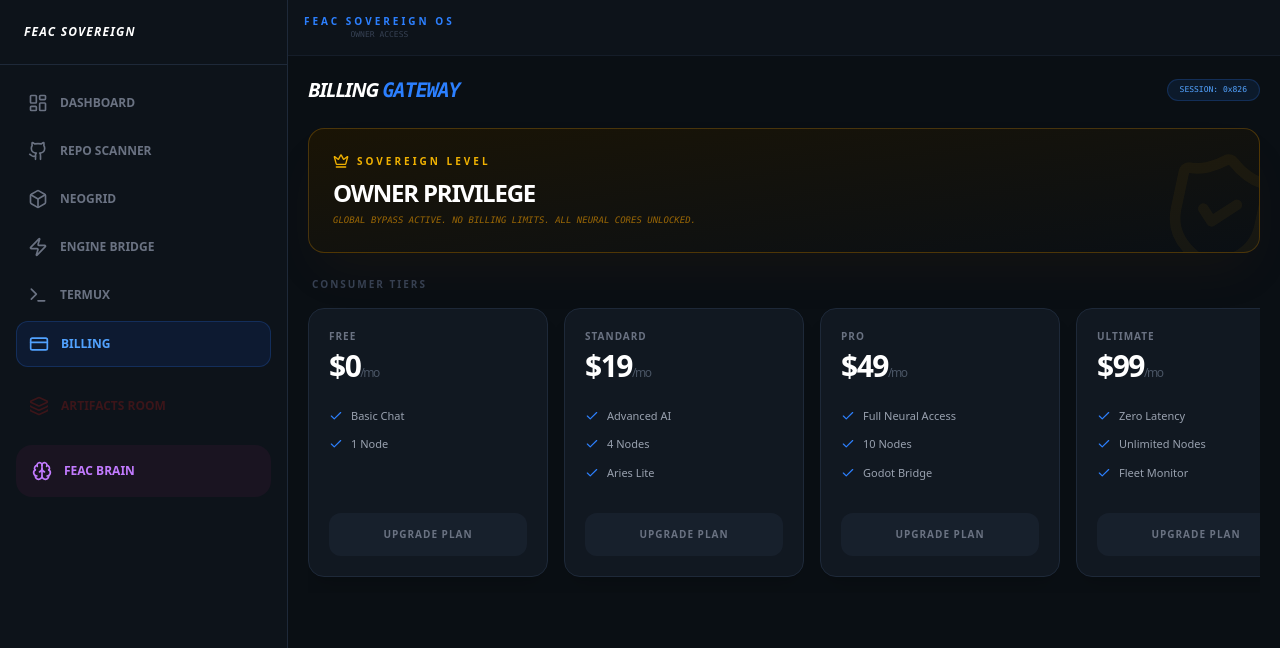
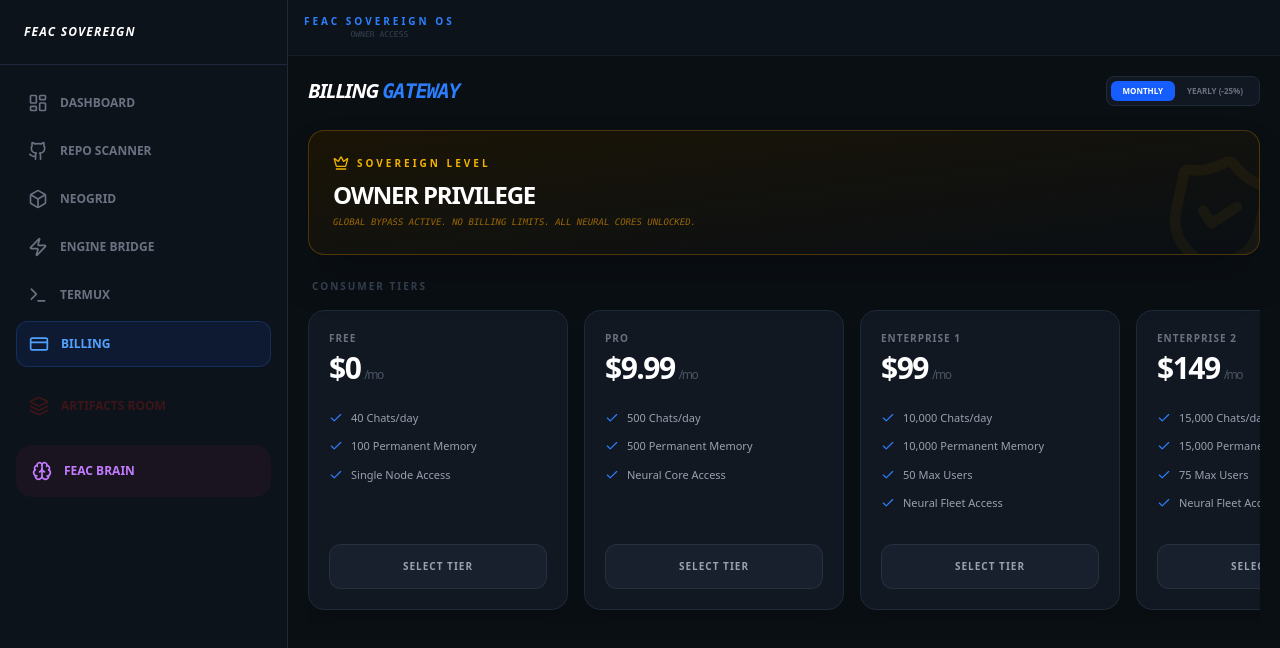
Before and after one commit to DzikriFauzan-app/Feac-ultimate-sovereign, a React app in the folder frontend/: page / in a window 1280 px wide. Both pictures are taken after a click on the button "BILLING". Shown: the top 648 px of the page. Built offline with nearby package versions, Linux system fonts and the light colour scheme; the HTML template or start-up script is replaced by a standard one.

Commit message:
UI: Synchronize Billing with Protocol 15.5-18.3 (Enterprise scaling & Platinum)

```diff
--- a/frontend/src/components/Billing/index.tsx
+++ b/frontend/src/components/Billing/index.tsx
@@ -1,23 +1,81 @@
+import React, { useState } from 'react';
 import { Check, Crown, ShieldCheck } from 'lucide-react';
 
 const Billing = ({ currentTier = 'OWNER' }: { currentTier?: string }) => {
+  const [isYearly, setIsYearly] = useState(false);
+
+  // LOGIC: Kalkulasi Harga & Diskon 25%
+  const getPrice = (monthlyPrice: number) => {
+    if (!isYearly) return `$${monthlyPrice}`;
+    const yearlyTotal = monthlyPrice * 12;
+    const discounted = yearlyTotal * 0.75;
+    return `$${discounted.toFixed(2)}`;
+  };
+
+  // GENERATOR: Enterprise Tiers (Level 1-10)
+  const generateEnterpriseTiers = () => {
+    return Array.from({ length: 10 }, (_, i) => {
+      const level = i + 1;
+      const basePrice = 99 + (i * 50);
+      const chatLimit = 10000 + (i * 5000);
+      const users = 50 + (i * 25);
+
+      return {
+        name: `Enterprise ${level}`,
+        price: getPrice(basePrice),
+        features: [
+          `${chatLimit.toLocaleString()} Chats/day`,
+          `${chatLimit.toLocaleString()} Permanent Memory`,
+          `${users} Max Users`,
+          'Neural Fleet Access'
+        ],
+        color: 'emerald'
+      };
+    });
+  };
+
   const tiers = [
-    { name: 'Free', price: '$0', features: ['Basic Chat', '1 Node'], color: 'gray' },
-    { name: 'Standard', price: '$19', features: ['Advanced AI', '4 Nodes', 'Aries Lite'], color: 'blue' },
-    { name: 'Pro', price: '$49', features: ['Full Neural Access', '10 Nodes', 'Godot Bridge'], color: 'purple' },
-    { name: 'Ultimate', price: '$99', features: ['Zero Latency', 'Unlimited Nodes', 'Fleet Monitor'], color: 'emerald' },
+    {
+      name: 'Free',
+      price: '$0',
+      features: ['40 Chats/day', '100 Permanent Memory', 'Single Node Access'],
+      color: 'gray'
+    },
+    {
+      name: 'Pro',
+      price: getPrice(9.99),
+      features: ['500 Chats/day', '500 Permanent Memory', 'Neural Core Access'],
+      color: 'purple'
+    },
+    ...generateEnterpriseTiers(),
+    {
+      name: 'Platinum',
+      price: getPrice(999),
+      features: ['Unlimited Chats/day', 'Unlimited Memory', '500 Max Users', 'Sovereign Priority'],
+      color: 'yellow'
+    }
   ];
 
   return (
     <div className="p-5 pb-24 space-y-6 animate-in slide-in-from-bottom-4 duration-500">
       <div className="flex items-center justify-between">
         <h2 className="text-xl font-black text-white uppercase italic tracking-tighter">Billing <span className="text-blue-500 font-mono">Gateway</span></h2>
-        <span className="text-[8px] font-mono bg-blue-500/10 text-blue-400 px-3 py-1 rounded-full border border-blue-500/20">SESSION: 0x826</span>
+
+        {/* TOGGLE: Monthly vs Yearly */}
+        <div className="flex bg-[#111821] p-1 rounded-lg border border-gray-800">
+          <button
+            onClick={() => setIsYearly(false)}
+            className={`px-3 py-1 text-[8px] font-black uppercase rounded-md transition-all ${!isYearly ? 'bg-blue-600 text-white' : 'text-gray-500'}`}
+          >Monthly</button>
+          <button
+            onClick={() => setIsYearly(true)}
+            className={`px-3 py-1 text-[8px] font-black uppercase rounded-md transition-all ${isYearly ? 'bg-blue-600 text-white' : 'text-gray-500'}`}
+          >Yearly (-25%)</button>
+        </div>
       </div>
 
-      {/* OWNER STATUS PANEL */}
       {currentTier === 'OWNER' && (
-        <div className="bg-gradient-to-br from-[#1a1405] to-[#0a0f14] border border-yellow-600/30 rounded-2xl p-6 relative overflow-hidden shadow-2xl shadow-yellow-900/10">
+        <div className="bg-gradient-to-br from-[#1a1405] to-[#0a0f14] border border-yellow-600/30 rounded-2xl p-6 relative overflow-hidden shadow-2xl">
           <div className="relative z-10">
             <div className="flex items-center space-x-2 text-yellow-500 mb-2">
               <Crown className="w-4 h-4" />
@@ -32,17 +90,19 @@ const Billing = ({ currentTier = 'OWNER' }: { currentTier?: string }) => {
         </div>
       )}
 
-      {/* TIERS LIST */}
       <div className="space-y-4">
         <p className="text-[10px] font-black text-gray-700 uppercase tracking-[0.2em] px-1">Consumer Tiers</p>
         <div className="flex space-x-4 overflow-x-auto pb-4 custom-scrollbar snap-x">
           {tiers.map((tier) => (
-            <div key={tier.name} className={`min-w-[240px] snap-center bg-[#111821] border ${currentTier === tier.name ? 'border-blue-500 bg-[#161e29]' : 'border-gray-800'} rounded-2xl p-5 flex flex-col shadow-xl`}>
+            <div key={tier.name} className={`min-w-[260px] snap-center bg-[#111821] border ${currentTier === tier.name ? 'border-blue-500 bg-[#161e29]' : 'border-gray-800'} rounded-2xl p-5 flex flex-col shadow-xl transition-all`}>
               <div className="flex justify-between items-start">
                 <p className="text-[10px] font-bold text-gray-500 uppercase tracking-widest">{tier.name}</p>
-                {currentTier === tier.name && <div className="w-2 h-2 bg-blue-500 rounded-full animate-ping"></div>}
+                {tier.name === 'Platinum' && <Crown className="w-3 h-3 text-yellow-500" />}
               </div>
-              <p className="text-3xl font-black text-white mt-1 tracking-tighter">{tier.price}<span className="text-xs text-gray-600 font-normal">/mo</span></p>
+              <p className="text-3xl font-black text-white mt-1 tracking-tighter">
+                {tier.price}
+                <span className="text-xs text-gray-600 font-normal ml-1">/{isYearly ? 'yr' : 'mo'}</span>
+              </p>
 
               <div className="mt-6 space-y-3 flex-1">
                 {tier.features.map(f => (
@@ -53,8 +113,8 @@ const Billing = ({ currentTier = 'OWNER' }: { currentTier?: string }) => {
                 ))}
               </div>
 
-              <button className={`mt-8 w-full py-3.5 rounded-xl text-[10px] font-black uppercase tracking-widest transition-all active:scale-95 ${currentTier === tier.name ? 'bg-blue-600 text-white shadow-lg shadow-blue-900/40' : 'bg-gray-800/50 text-gray-500'}`}>
-                {currentTier === tier.name ? 'Current Active' : 'Upgrade Plan'}
+              <button className={`mt-8 w-full py-3.5 rounded-xl text-[10px] font-black uppercase tracking-widest transition-all ${currentTier === tier.name ? 'bg-blue-600 text-white shadow-lg' : 'bg-gray-800/50 text-gray-400 border border-gray-700/50'}`}>
+                {currentTier === tier.name ? 'Active Plan' : 'Select Tier'}
               </button>
             </div>
           ))}
```
